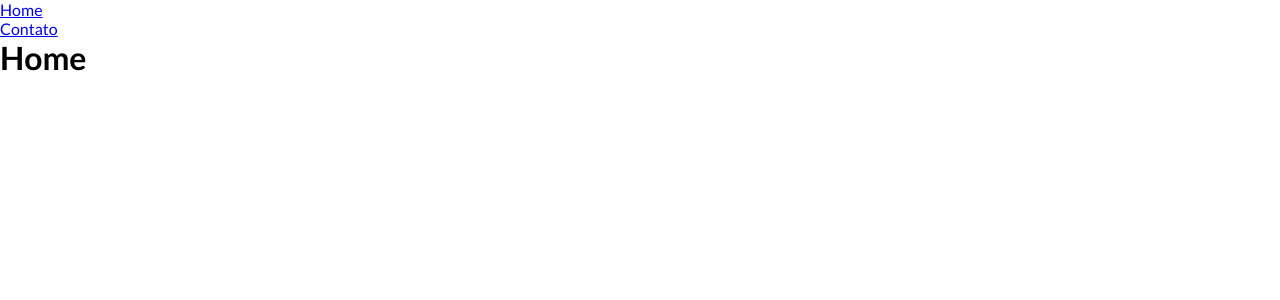
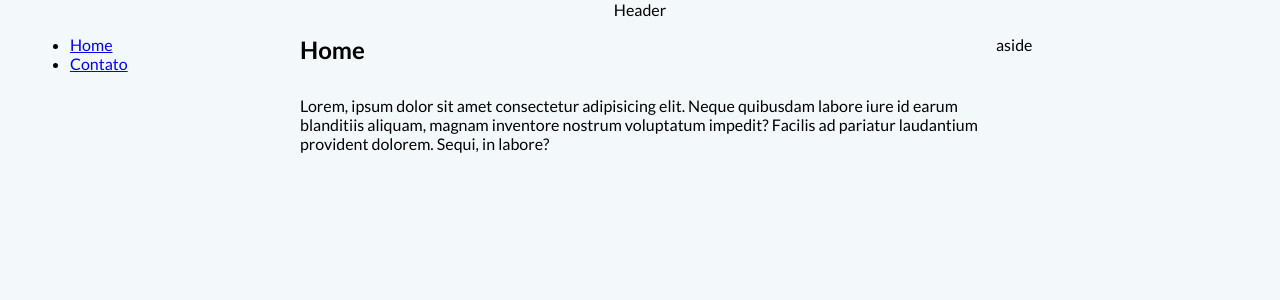
Before and after one commit to GabrielBobrov/cms-mac, a React (Create React App) app: page / in a window 1280 px wide. Shown: the top 300 px of the page. Built offline with nearby package versions, Linux system fonts and the light colour scheme.

Commit message:
Estilizando projeto

```diff
--- a/src/app/Components/NavBar.tsx
+++ b/src/app/Components/NavBar.tsx
@@ -13,7 +13,7 @@ export default function NavBar() {
   }
 
   return (
-    <nav>
+    <>
       <ul>
         <li>
           <a onClick={handleAnchorClick} href="/">
@@ -26,6 +26,6 @@ export default function NavBar() {
           </a>
         </li>
       </ul>
-    </nav>
+    </>
   );
 }
--- a/src/app/views/Home.view.tsx
+++ b/src/app/views/Home.view.tsx
@@ -1,7 +1,15 @@
+import DefaultLayout from "../../layouts/Default";
+
 export default function Home() {
   return (
-    <div>
+    <DefaultLayout>
       <h1>Home</h1>
-    </div>
+      <p>
+        Lorem, ipsum dolor sit amet consectetur adipisicing elit. Neque
+        quibusdam labore iure id earum blanditiis aliquam, magnam inventore
+        nostrum voluptatum impedit? Facilis ad pariatur laudantium provident
+        dolorem. Sequi, in labore?
+      </p>
+    </DefaultLayout>
   );
 }
--- a/src/core/globalStyles.ts
+++ b/src/core/globalStyles.ts
@@ -1,7 +1,5 @@
-import {createGlobalStyle} from 'styled-components'
-
-export default createGlobalStyle`
-* {
+import { createGlobalStyle } from "styled-components";
+export default createGlobalStyle` * {
     margin: 0;
     padding: 0;
     box-sizing: border-box;
@@ -9,5 +7,7 @@ export default createGlobalStyle`
 
 body {
     font-family: 'Lato', sans-serif;
+    background-color: #F3F8FA;
+    columns: #274760;
 }
-`
+`;
--- a/src/index.tsx
+++ b/src/index.tsx
@@ -1,30 +1,23 @@
 import React from "react";
 import ReactDOM from "react-dom";
 import "./core/imports.css";
-import {BrowserRouter, Switch, Route} from "react-router-dom";
+import { BrowserRouter, Switch, Route } from "react-router-dom";
 import reportWebVitals from "./reportWebVitals";
 import Home from "./app/views/Home.view";
 import NotFound404 from "./app/views/NotFound404.view";
 import Contact from "./app/views/Contact.view";
 import UserView from "./app/views/User.view";
-import NavBar from "./app/Components/NavBar";
 import GlobalStyles from "./core/globalStyles";
-ReactDOM.render (
+ReactDOM.render(
   <React.StrictMode>
     <BrowserRouter>
-            <NavBar/>
       <Switch>
-                <Route path={"/"}
-                    exact
-                    component={Home}/>
-                <Route path={"/contato"}
-                    exact
-                    component={Contact}/>
-                <Route path={"/usuario/:userId"}
-                    component={UserView}/>
-                <Route component={NotFound404}/>
+        <Route path={"/"} exact component={Home} />
+        <Route path={"/contato"} exact component={Contact} />
+        <Route path={"/usuario/:userId"} component={UserView} />
+        <Route component={NotFound404} />
       </Switch>
-            <GlobalStyles/>
+      <GlobalStyles />
     </BrowserRouter>
   </React.StrictMode>,
   document.getElementById("root")
--- /dev/null
+++ b/src/layouts/Default/Default.layout.styles.ts
@@ -0,0 +1,32 @@
+import styled from "styled-components";
+
+export const Wrapper = styled.div`
+  width: 1140px;
+  margin: 0 auto;
+
+  display: flex;
+  flex-direction: column;
+  gap: 16px;
+`;
+
+export const Header = styled.header`
+  display: flex;
+  justify-content: center;
+  align-items: center;
+`;
+
+export const Main = styled.main`
+  display: grid;
+  grid-template-columns: 214px 680px 214px;
+  gap: 16px;
+`;
+
+export const Navigation = styled.nav``;
+
+export const Aside = styled.aside``;
+
+export const FeaturedContent = styled.section`
+  display: flex;
+  flex-direction: column;
+  gap: 32px;
+`;
--- /dev/null
+++ b/src/layouts/Default/DefaultLayout.tsx
@@ -0,0 +1,23 @@
+import NavBar from "../../app/Components/NavBar";
+import * as DL from "./Default.layout.styles";
+
+interface DefaultLayoutProps {
+  children: React.ReactNode;
+}
+
+function DefaultLayout(props: DefaultLayoutProps) {
+  return (
+    <DL.Wrapper>
+      <DL.Header>Header</DL.Header>
+      <DL.Main>
+        <DL.Navigation>
+          <NavBar />
+        </DL.Navigation>
+        <DL.FeaturedContent> {props.children}</DL.FeaturedContent>
+        <DL.Aside> aside</DL.Aside>
+      </DL.Main>
+    </DL.Wrapper>
+  );
+}
+
+export default DefaultLayout;
--- /dev/null
+++ b/src/layouts/Default/index.ts
@@ -0,0 +1 @@
+export { default } from "./DefaultLayout";
```
Lines whose indentation alone changed are shown as unchanged.
